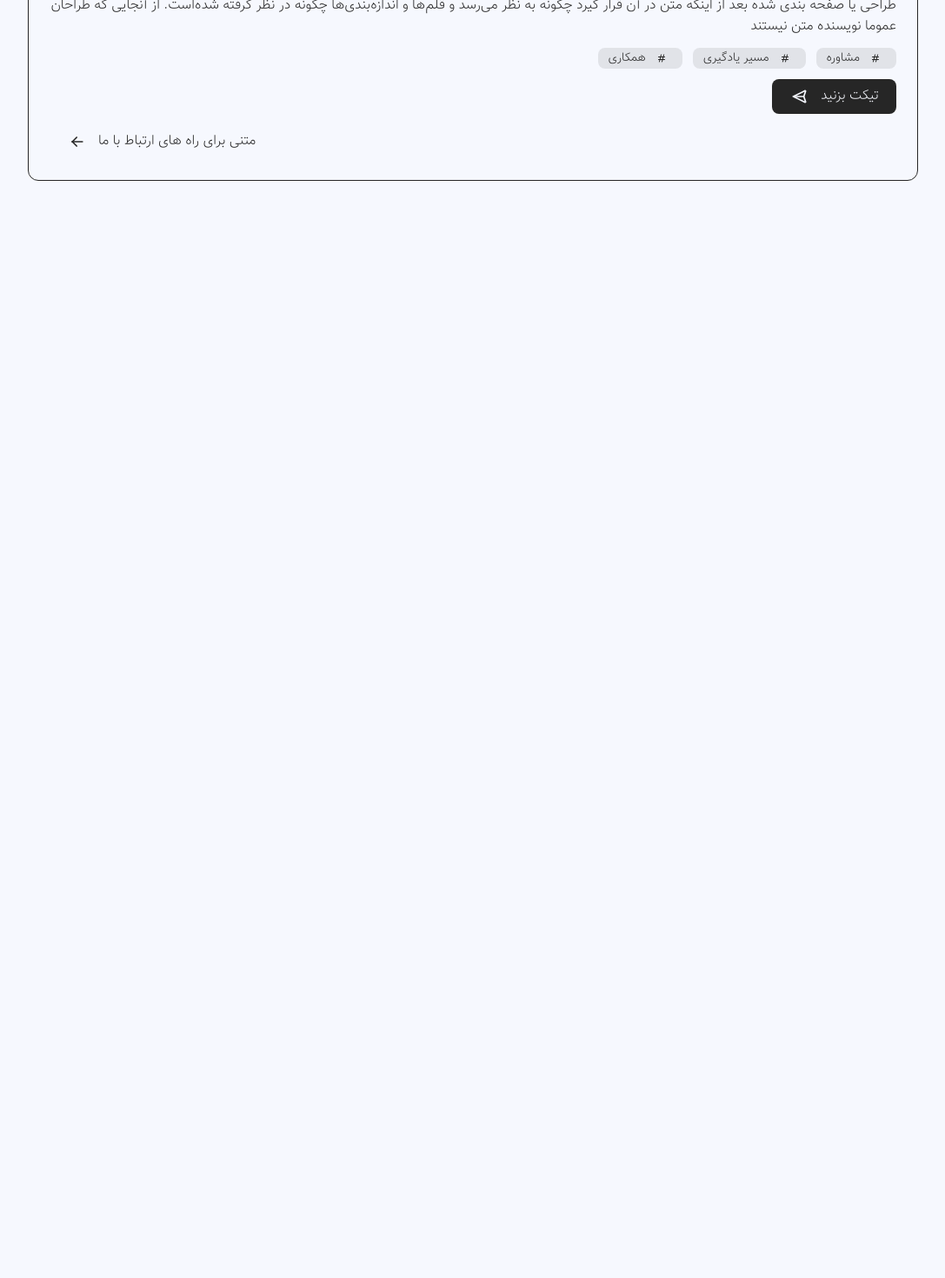
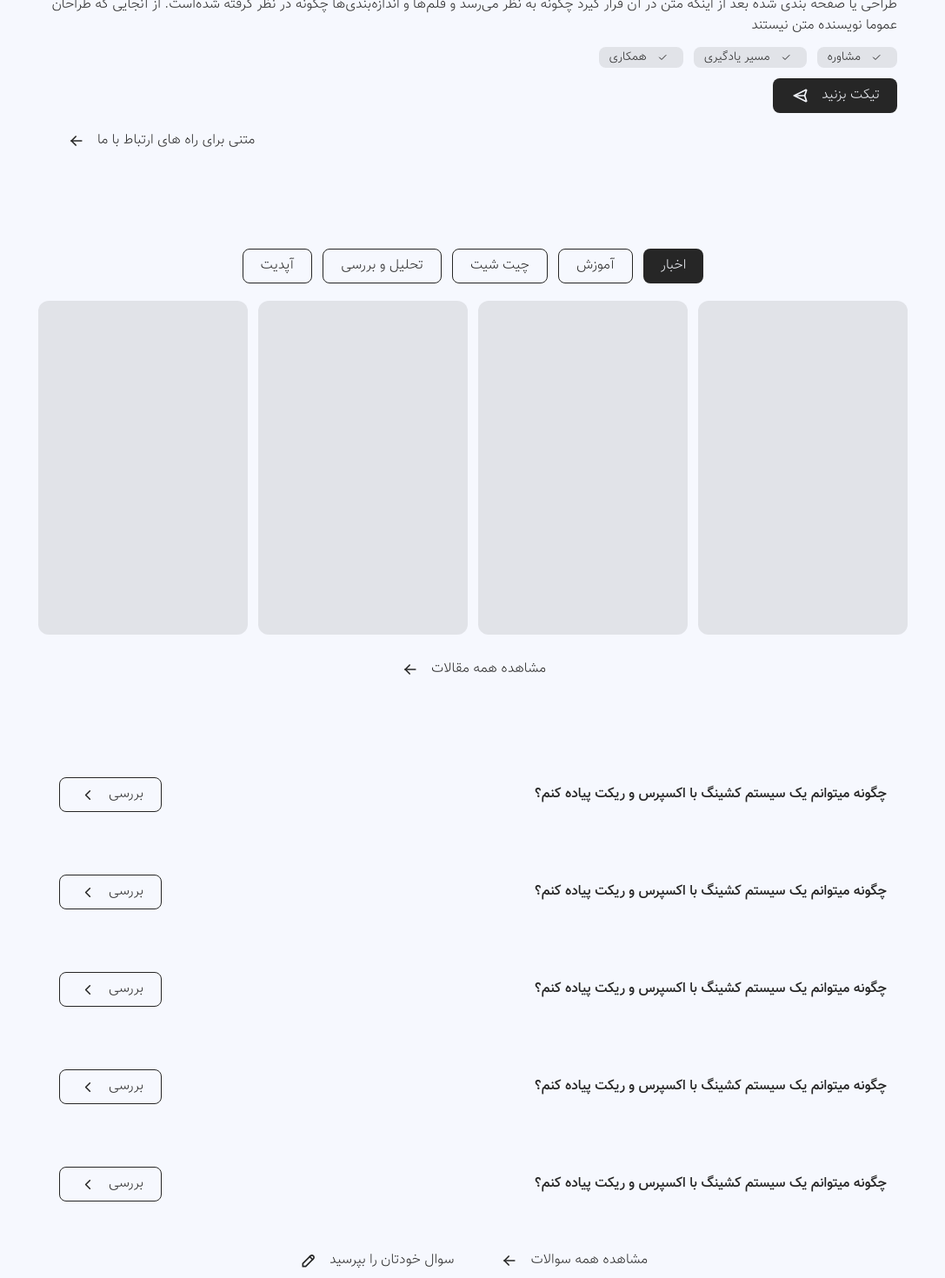
Before and after one commit to FarzadVav/next.js-portfolio, a Next.js app: page / in a window 1280 px wide. Shown: the part 1188-2658 px from the top of the page at 87% size, without its empty margins (96-1183 px from the left). Before the commit the page ends 1396 px from the top, so only its background shows below. Built offline with nearby package versions, Linux system fonts and the light colour scheme.

Commit message:
add: new home page section

```diff
--- a/app/page.tsx
+++ b/app/page.tsx
@@ -1,9 +1,13 @@
 import {
   IconArrowLeft,
+  IconCheck,
   IconChevronLeft,
   IconHash,
+  IconPencil,
+  IconPlus,
   IconSearch,
   IconSend2,
+  IconTicket,
 } from "@tabler/icons-react";
 
 import Flex from "root/components/ui/Flex";
@@ -90,7 +94,11 @@ const HomePage = () => {
       </div>
 
       <Flex className="container mt-20" space="lg">
-        <Flex justify="center" direction="column" className="w-1/4 ring-8 ring-transparent transition-shadow hover:ring-foreground/10 rounded-xl p-3">
+        <Flex
+          justify="center"
+          direction="column"
+          className="w-1/4 ring-8 ring-transparent transition-shadow hover:ring-foreground/10 rounded-xl p-3"
+        >
           <div className="w-3/4 aspect-square rounded-full bg-foreground/10"></div>
           <h2 className="font-vazir-bold text-xl mt-3">رزومه فعالیتی</h2>
           <p className="text-center text-sm leading-relaxed">
@@ -98,10 +106,16 @@ const HomePage = () => {
             بهبود ظاهری.
           </p>
           <Link className="mt-3" href={"/"}>
-            <Button color="foreground">مشاهده</Button>
+            <Button color="foreground" shape="outline">
+              مشاهده
+            </Button>
           </Link>
         </Flex>
-        <Flex justify="center" direction="column" className="w-1/4 ring-8 ring-transparent transition-shadow hover:ring-foreground/10 rounded-xl p-3">
+        <Flex
+          justify="center"
+          direction="column"
+          className="w-1/4 ring-8 ring-transparent transition-shadow hover:ring-foreground/10 rounded-xl p-3"
+        >
           <div className="w-3/4 aspect-square rounded-full bg-foreground/10"></div>
           <h2 className="font-vazir-bold text-xl mt-3">ابزار ها</h2>
           <p className="text-center text-sm leading-relaxed">
@@ -109,10 +123,16 @@ const HomePage = () => {
             بهبود ظاهری.
           </p>
           <Link className="mt-3" href={"/"}>
-            <Button color="foreground">مشاهده</Button>
+            <Button color="foreground" shape="outline">
+              مشاهده
+            </Button>
           </Link>
         </Flex>
-        <Flex justify="center" direction="column" className="w-1/4 ring-8 ring-transparent transition-shadow hover:ring-foreground/10 rounded-xl p-3">
+        <Flex
+          justify="center"
+          direction="column"
+          className="w-1/4 ring-8 ring-transparent transition-shadow hover:ring-foreground/10 rounded-xl p-3"
+        >
           <div className="w-3/4 aspect-square rounded-full bg-foreground/10"></div>
           <h2 className="font-vazir-bold text-xl mt-3">خدمات</h2>
           <p className="text-center text-sm leading-relaxed">
@@ -120,10 +140,16 @@ const HomePage = () => {
             بهبود ظاهری.
           </p>
           <Link className="mt-3" href={"/"}>
-            <Button color="foreground">مشاهده</Button>
+            <Button color="foreground" shape="outline">
+              مشاهده
+            </Button>
           </Link>
         </Flex>
-        <Flex justify="center" direction="column" className="w-1/4 ring-8 ring-transparent transition-shadow hover:ring-foreground/10 rounded-xl p-3">
+        <Flex
+          justify="center"
+          direction="column"
+          className="w-1/4 ring-8 ring-transparent transition-shadow hover:ring-foreground/10 rounded-xl p-3"
+        >
           <div className="w-3/4 aspect-square rounded-full bg-foreground/10"></div>
           <h2 className="font-vazir-bold text-xl mt-3">محصولات ما</h2>
           <p className="text-center text-sm leading-relaxed">
@@ -131,12 +157,14 @@ const HomePage = () => {
             بهبود ظاهری.
           </p>
           <Link className="mt-3" href={"/"}>
-            <Button color="foreground">مشاهده</Button>
+            <Button color="foreground" shape="outline">
+              مشاهده
+            </Button>
           </Link>
         </Flex>
       </Flex>
 
-      <div className="container mt-20 rounded-xl p-6 border border-foreground ring-8 ring-transparent transition-shadow hover:ring-foreground/10">
+      <div className="container mt-20 rounded-xl p-6 ring-8 ring-transparent transition-shadow hover:ring-foreground/10">
         <h3 className="text-xl font-vazir-black">راهنمایی میخواهید؟ تیکت بزنید</h3>
         <p className="mt-3">
           معمولا طراحان گرافیک برای صفحه‌آرایی، نخست از متن‌های آزمایشی و بی‌معنی استفاده می‌کنند تا
@@ -146,15 +174,15 @@ const HomePage = () => {
         </p>
         <Flex className="mt-3">
           <Badge color="foreground">
-            <IconHash className="h-1/2 aspect-square" />
+            <IconCheck className="h-1/2 aspect-square" />
             <span>مشاوره</span>
           </Badge>
           <Badge color="foreground">
-            <IconHash className="h-1/2 aspect-square" />
+            <IconCheck className="h-1/2 aspect-square" />
             <span>مسیر یادگیری</span>
           </Badge>
           <Badge color="foreground">
-            <IconHash className="h-1/2 aspect-square" />
+            <IconCheck className="h-1/2 aspect-square" />
             <span>همکاری</span>
           </Badge>
         </Flex>
@@ -174,6 +202,133 @@ const HomePage = () => {
           </Link>
         </Flex>
       </div>
+
+      <Flex className="container mt-20" justify="center">
+        <Link href={"/"}>
+          <Button color="foreground">اخبار</Button>
+        </Link>
+        <Link href={"/"}>
+          <Button color="foreground" shape="outline">
+            آموزش
+          </Button>
+        </Link>
+        <Link href={"/"}>
+          <Button color="foreground" shape="outline">
+            چیت شیت
+          </Button>
+        </Link>
+        <Link href={"/"}>
+          <Button color="foreground" shape="outline">
+            تحلیل و بررسی
+          </Button>
+        </Link>
+        <Link href={"/"}>
+          <Button color="foreground" shape="outline">
+            آپدیت
+          </Button>
+        </Link>
+      </Flex>
+      <Flex className="container mt-5">
+        <div className="w-1/4 h-96 bg-foreground/10 rounded-xl"></div>
+        <div className="w-1/4 h-96 bg-foreground/10 rounded-xl"></div>
+        <div className="w-1/4 h-96 bg-foreground/10 rounded-xl"></div>
+        <div className="w-1/4 h-96 bg-foreground/10 rounded-xl"></div>
+      </Flex>
+      <Flex className="container mt-5" justify="center">
+        <Link href={"/"}>
+          <Button color="foreground" shape="ghost">
+            <span>مشاهده همه مقالات</span>
+            <IconArrowLeft className="h-1/2 aspect-square" />
+          </Button>
+        </Link>
+      </Flex>
+
+      <div className="container mt-20">
+        <Flex
+          justify="between"
+          className="p-6 rounded-xl ring-8 ring-transparent transition-shadow hover:ring-foreground/10"
+        >
+          <p className="font-vazir-bold">
+            چگونه میتوانم یک سیستم کشینگ با اکسپرس و ریکت پیاده کنم؟
+          </p>
+          <Link href={"/"}>
+            <Button color="foreground" shape="outline">
+              <span>بررسی</span>
+              <IconChevronLeft className="h-1/2 aspect-square" />
+            </Button>
+          </Link>
+        </Flex>
+        <Flex
+          justify="between"
+          className="p-6 mt-6 rounded-xl ring-8 ring-transparent transition-shadow hover:ring-foreground/10"
+        >
+          <p className="font-vazir-bold">
+            چگونه میتوانم یک سیستم کشینگ با اکسپرس و ریکت پیاده کنم؟
+          </p>
+          <Link href={"/"}>
+            <Button color="foreground" shape="outline">
+              <span>بررسی</span>
+              <IconChevronLeft className="h-1/2 aspect-square" />
+            </Button>
+          </Link>
+        </Flex>
+        <Flex
+          justify="between"
+          className="p-6 mt-6 rounded-xl ring-8 ring-transparent transition-shadow hover:ring-foreground/10"
+        >
+          <p className="font-vazir-bold">
+            چگونه میتوانم یک سیستم کشینگ با اکسپرس و ریکت پیاده کنم؟
+          </p>
+          <Link href={"/"}>
+            <Button color="foreground" shape="outline">
+              <span>بررسی</span>
+              <IconChevronLeft className="h-1/2 aspect-square" />
+            </Button>
+          </Link>
+        </Flex>
+        <Flex
+          justify="between"
+          className="p-6 mt-6 rounded-xl ring-8 ring-transparent transition-shadow hover:ring-foreground/10"
+        >
+          <p className="font-vazir-bold">
+            چگونه میتوانم یک سیستم کشینگ با اکسپرس و ریکت پیاده کنم؟
+          </p>
+          <Link href={"/"}>
+            <Button color="foreground" shape="outline">
+              <span>بررسی</span>
+              <IconChevronLeft className="h-1/2 aspect-square" />
+            </Button>
+          </Link>
+        </Flex>
+        <Flex
+          justify="between"
+          className="p-6 mt-6 rounded-xl ring-8 ring-transparent transition-shadow hover:ring-foreground/10"
+        >
+          <p className="font-vazir-bold">
+            چگونه میتوانم یک سیستم کشینگ با اکسپرس و ریکت پیاده کنم؟
+          </p>
+          <Link href={"/"}>
+            <Button color="foreground" shape="outline">
+              <span>بررسی</span>
+              <IconChevronLeft className="h-1/2 aspect-square" />
+            </Button>
+          </Link>
+        </Flex>
+      </div>
+      <Flex className="container mt-6" justify="center">
+        <Link href={"/"}>
+          <Button color="foreground" shape="ghost">
+            <span>مشاهده همه سوالات</span>
+            <IconArrowLeft className="h-1/2 aspect-square" />
+          </Button>
+        </Link>
+        <Link href={"/"}>
+          <Button color="foreground" shape="ghost">
+            <span>سوال خودتان را بپرسید</span>
+            <IconPencil className="h-1/2 aspect-square" />
+          </Button>
+        </Link>
+      </Flex>
     </>
   );
 };
```
